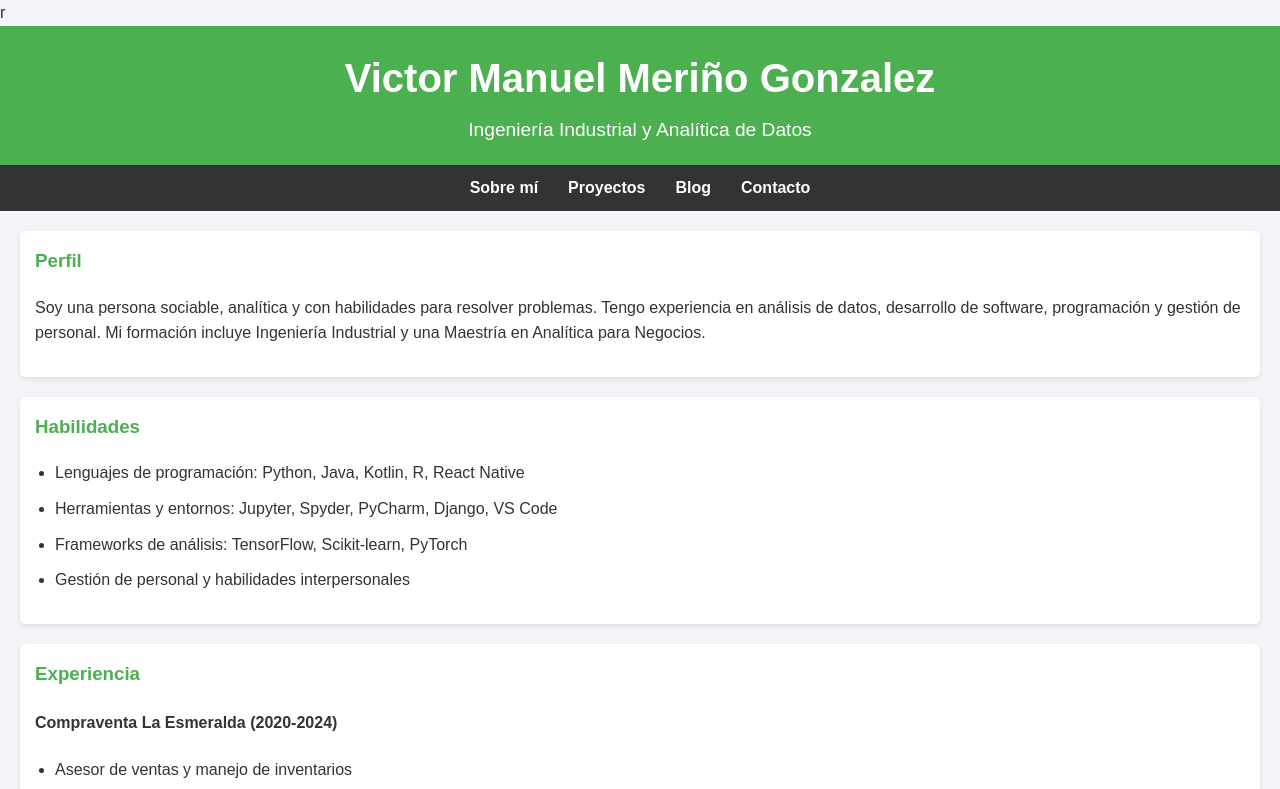
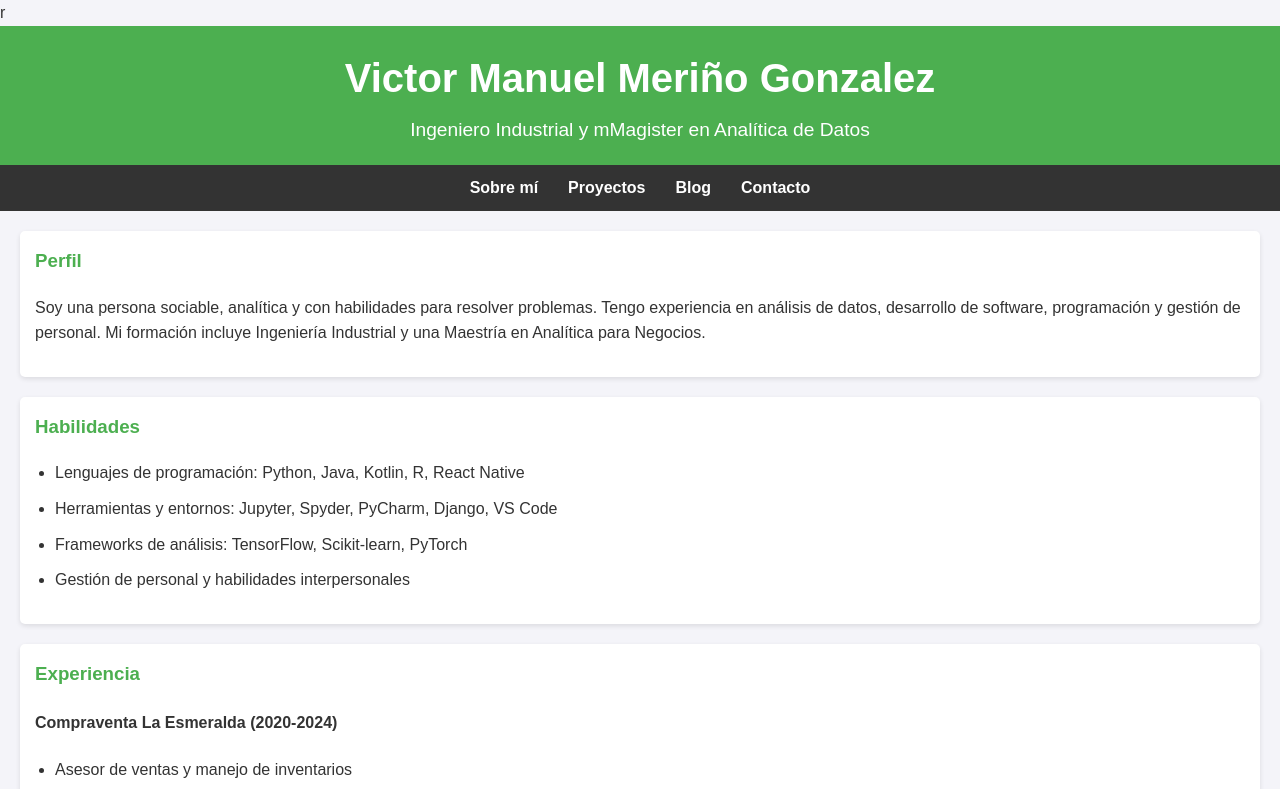
Before and after one commit to overlink1998/portfolio-victor-merino, a plain HTML site: page index.html in a window 1280 px wide. Shown: the top 789 px of the page. Drawn offline with Linux system fonts and the light colour scheme.

Commit message:
Update index.html

```diff
--- a/index.html
+++ b/index.html
@@ -10,7 +10,7 @@ r<!DOCTYPE html>
 <body>
     <header>
         <h1>Victor Manuel Meriño Gonzalez</h1>
-        <h2>Ingeniería Industrial y Analítica de Datos</h2>
+        <h2>Ingeniero Industrial y mMagister en Analítica de Datos</h2>
     </header>
 
     <nav>
```
